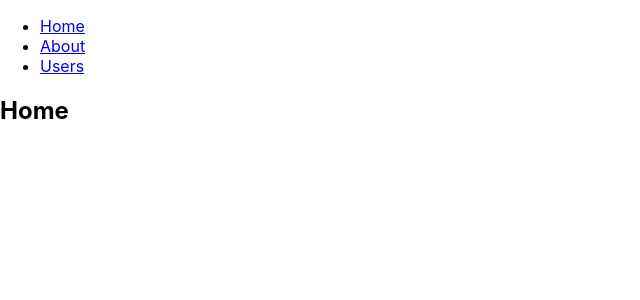
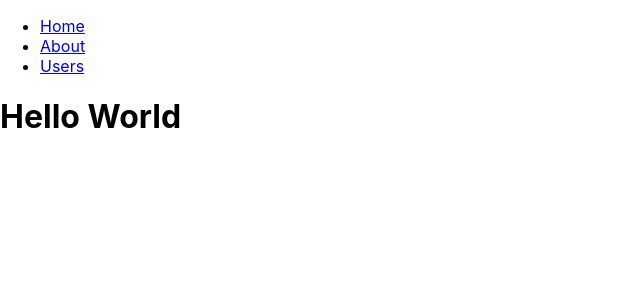
Before and after one commit to Sallaa/album-review, a React (Create React App) app in the folder client/: page / in a window 1280 px wide. Shown: the top 300 px of the page, without its empty margins (0-640 px from the left). Built offline with nearby package versions, Linux system fonts and the light colour scheme.

Commit message:
Added express

```diff
--- a/client/src/App.js
+++ b/client/src/App.js
@@ -5,6 +5,7 @@ import {
   Route,
   Link
 } from "react-router-dom";
+import Home from './Home';
 
 export default function App() {
   return (
@@ -42,9 +43,9 @@ export default function App() {
   );
 }
 
-function Home() {
-  return <h2>Home</h2>;
-}
+// function Home() {
+//   return <h2>Home</h2>;
+// }
 
 function About() {
   return <h2>About</h2>;
--- /dev/null
+++ b/client/src/Home.jsx
@@ -0,0 +1,10 @@
+import React from "react";
+
+
+export default () => {
+
+    return (
+        <h1>Hello World</h1>
+    )
+
+}
```
Also changed, not shown: 2 other files (tests, documents, lock files or other folders).
